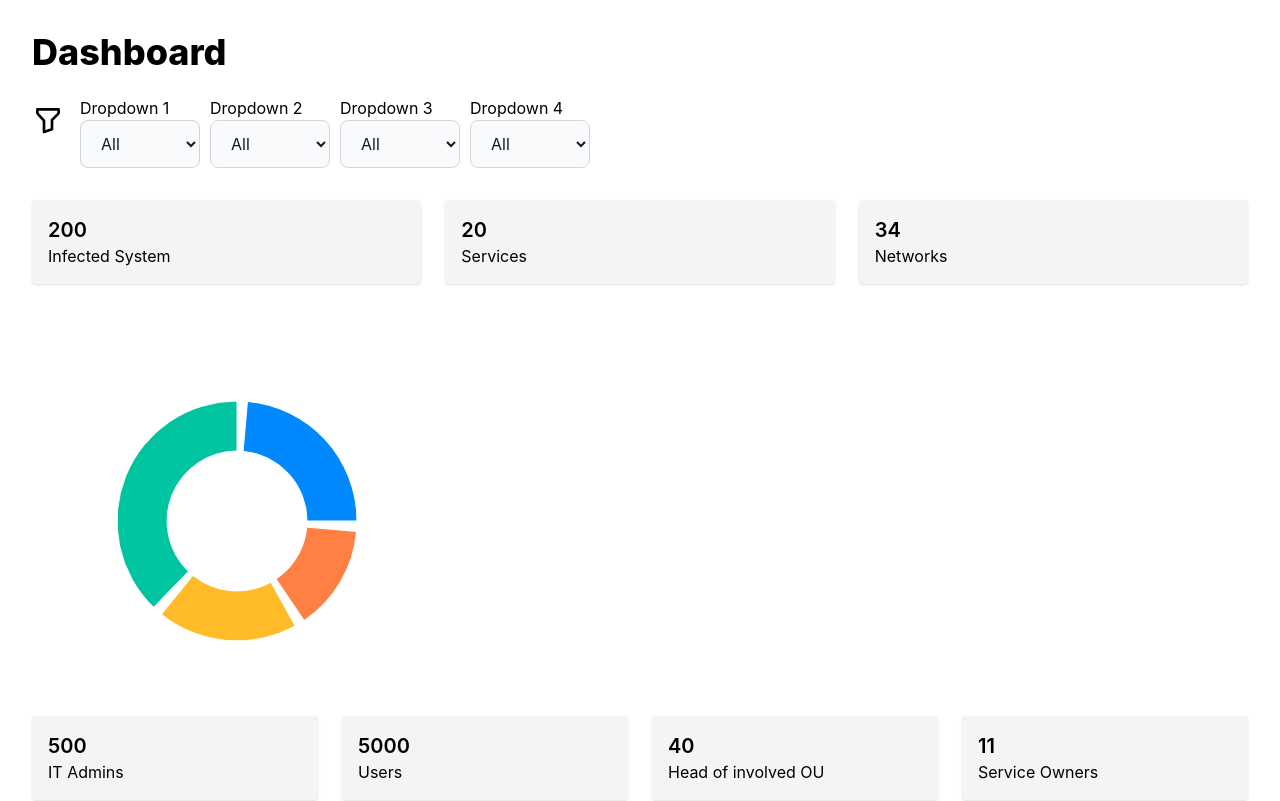
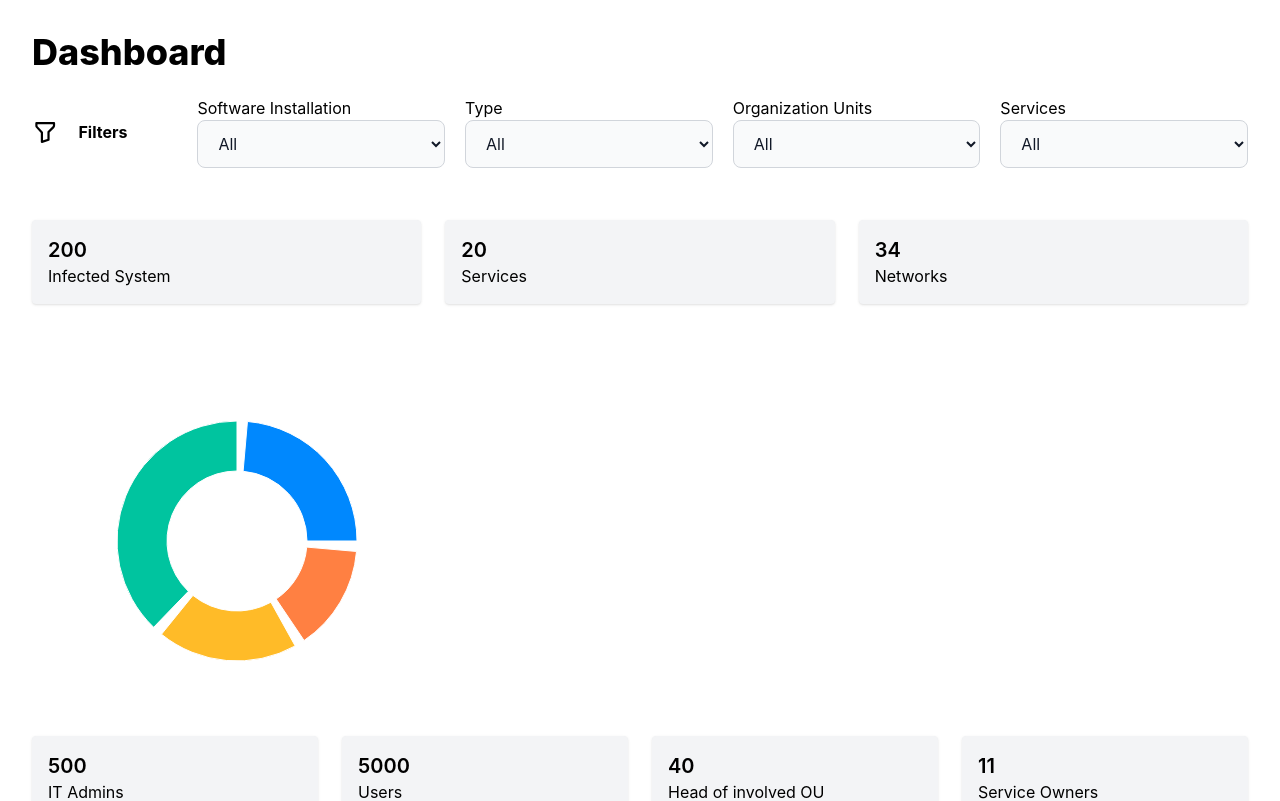
Before and after one commit to helenzhangyc/HackaTuLuWonderland, a React (Create React App) app in the folder wonderland_frontend/: page / in a window 1280 px wide. Shown: the top 801 px of the page. Built offline with nearby package versions, Linux system fonts and the light colour scheme.

Commit message:
filters done

```diff
--- a/wonderland_frontend/src/components/Filters.jsx
+++ b/wonderland_frontend/src/components/Filters.jsx
@@ -2,7 +2,7 @@ import React, { useState } from 'react';
 import { SVGProps } from 'react';
 
 function Filters(props) {
-  // Dropdown values
+  // Dropdown values (getting from database later)
   const dropdownValues = ['Option 1', 'Option 2', 'Option 3', 'Option 4'];
 
   // State for all dropdowns
@@ -27,7 +27,7 @@ function Filters(props) {
     style={{
         justifyContent: 'center',
         alignItems: 'center',
-         width: '100%' }}>
+         width: '300px' }}>
       <label htmlFor={key}>{label}</label>
       <select
       class="block w-full px-4 py-3 text-base text-gray-900 border border-gray-300 rounded-lg bg-gray-50 focus:ring-blue-500 focus:border-blue-500 dark:bg-gray-700 dark:border-gray-600 dark:placeholder-gray-400 dark:text-white dark:focus:ring-blue-500 dark:focus:border-blue-500"
@@ -52,9 +52,14 @@ function Filters(props) {
 
     return (
       <div className="flex gap-4 mb-8">
-        <svg xmlns="http://www.w3.org/2000/svg" width="2em" height="3em" viewBox="0 0 24 24" {...props}><path fill="none" stroke="currentColor" strokeLinecap="round" strokeLinejoin="round" strokeWidth={2} d="M4 4h16v2.172a2 2 0 0 1-.586 1.414L15 12v7l-6 2v-8.5L4.52 7.572A2 2 0 0 1 4 6.227z"></path></svg>
-        <div class="relative inline-block text-left" style={{ display: 'flex', justifyContent: 'space-between', gap: '10px' }}>
-      {['Dropdown 1', 'Dropdown 2', 'Dropdown 3', 'Dropdown 4'].map((label, index) =>
+
+        <div class="relative inline-block text-left" style={{ display: 'flex', alignItems: 'center', justifyContent: 'center', width: '100%', gap: '20px', marginBottom: '20px' }}>
+
+        <svg xmlns="http://www.w3.org/2000/svg" width="2em" height="4em" viewBox="0 0 24 24" {...props}><path fill="none" stroke="currentColor" strokeLinecap="round" strokeLinejoin="round" strokeWidth={2} d="M4 4h16v2.172a2 2 0 0 1-.586 1.414L15 12v7l-6 2v-8.5L4.52 7.572A2 2 0 0 1 4 6.227z"></path></svg>
+        <div style={{textAlign: "left", marginRight: "50px"}}>
+  <b>Filters</b>
+</div>
+      {['Software Installation', 'Type', 'Organization Units', 'Services'].map((label, index) =>
         renderDropdown(label, `dropdown${index + 1}`)
       )}
     </div>
```
